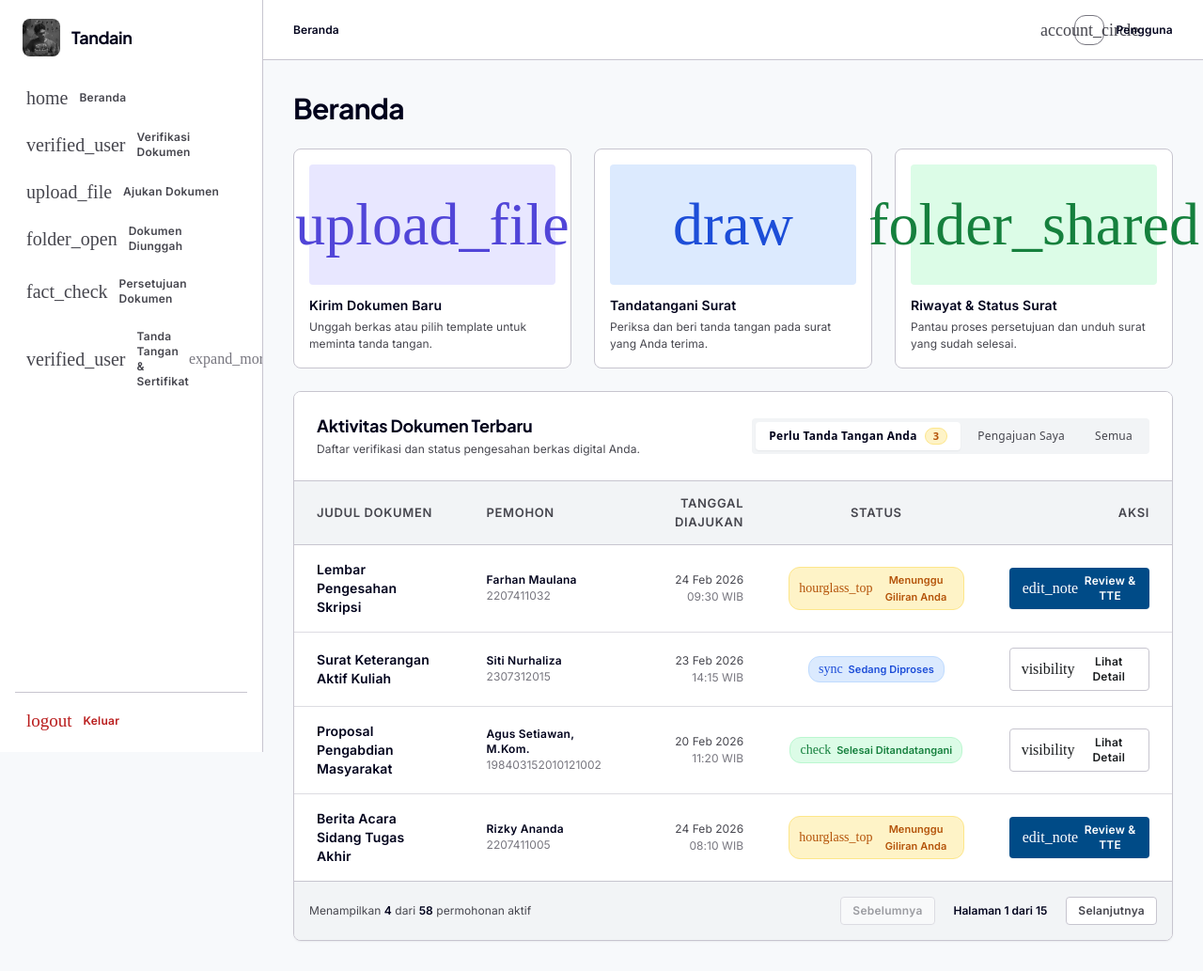
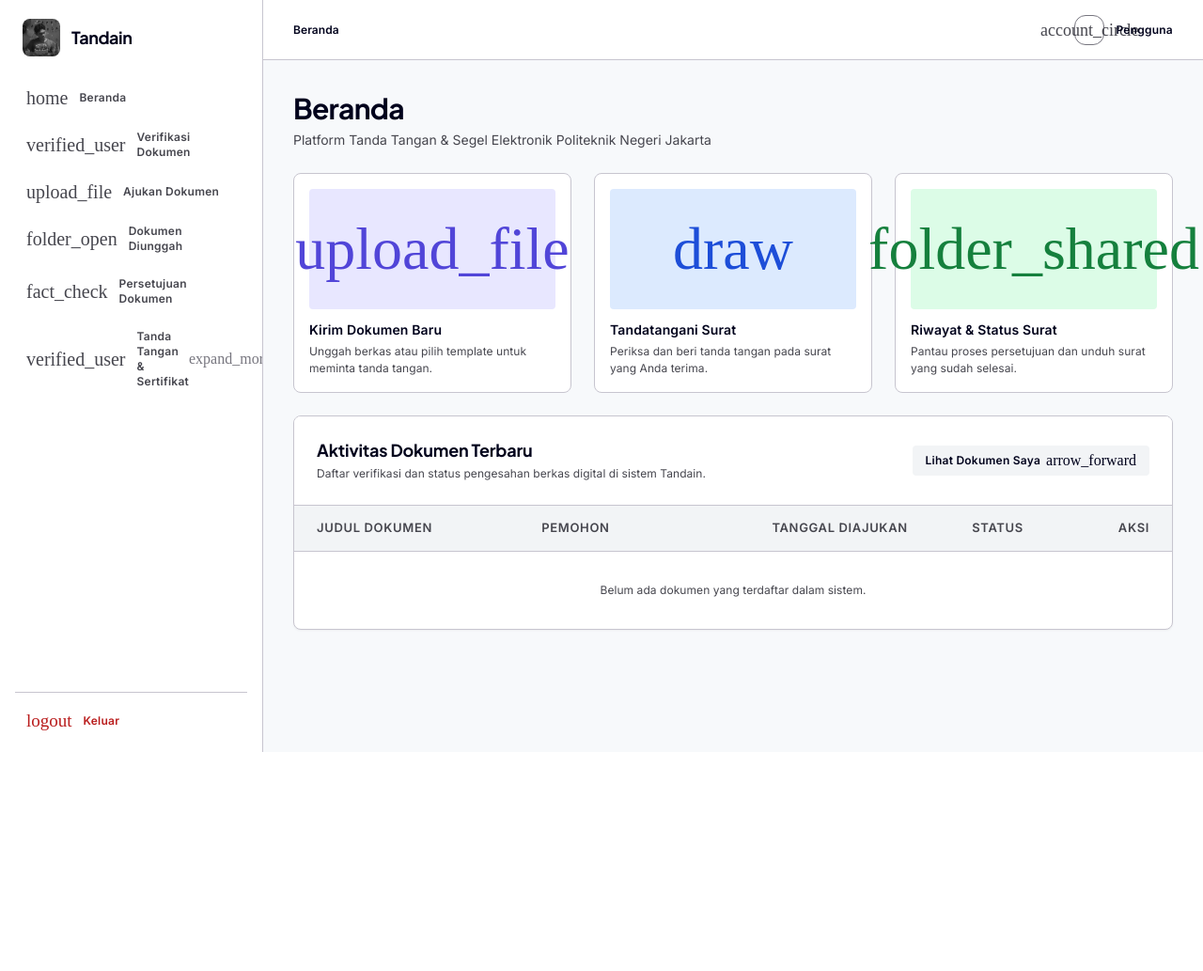
Before and after one commit to MarsXynexis/Tandain, a PHP site: the page made by views/dashboard/index.php in a window 1280 px wide. Shown: the whole page at 94% size. After the commit the page ends 800 px from the top, so only its background shows below. Run offline with PHP 8.4, Linux system fonts and the light colour scheme; the template is opened without the code that fills it, so the values that code supplies are empty; some libraries are stand-ins or nearby versions; some web fonts are replaced.

Commit message:
Feat: Refine Admin Dashboard

```diff
--- a/views/dashboard/index.php
+++ b/views/dashboard/index.php
@@ -1,14 +1,71 @@
 <?php require_once 'views/layouts/header.php'; ?>
 <?php require_once 'views/layouts/sidebar.php'; ?>
 <?php require_once 'views/layouts/navbar.php'; ?>
+
+<?php $isAdmin = !empty($data['is_admin']); ?>
 
   <main class="flex-1 p-8 w-full flex flex-col gap-6">
 
     <div class="flex flex-col md:flex-row md:items-center justify-between gap-4">
       <div>
         <h1 class="font-headline-lg text-headline-lg font-bold text-primary tracking-tight">Beranda</h1>
+        <p class="font-body-md text-body-md text-on-surface-variant mt-1">Platform Tanda Tangan &amp; Segel Elektronik Politeknik Negeri Jakarta</p>
       </div>
+
+      <?php if ($isAdmin): ?>
+        <div class="flex items-center gap-3">
+          <a href="/Tandain/triage" class="inline-flex items-center gap-2 px-4 py-2.5 rounded-lg border border-outline-variant text-primary font-label-md text-label-md font-semibold hover:bg-surface-container-low transition-colors">
+            <span class="material-symbols-outlined text-[18px]">move_to_inbox</span>
+            <span>Antrean Disposisi</span>
+          </a>
+
+          <a href="/Tandain/archive" class="inline-flex items-center gap-2 px-4 py-2.5 rounded-lg bg-[#004B87] text-white font-label-md text-label-md font-semibold hover:bg-[#003865] transition-all shadow-sm active:scale-[0.98]">
+            <span class="material-symbols-outlined text-[18px]">folder_open</span>
+            <span>Arsip Dokumen</span>
+          </a>
         </div>
+      <?php endif; ?>
+    </div>
+
+    <?php if ($isAdmin): ?>
+
+      <section class="grid grid-cols-1 sm:grid-cols-2 lg:grid-cols-4 gap-4">
+
+        <div class="flex items-center justify-between gap-4 rounded-lg border border-outline-variant bg-surface-container-lowest px-4 py-3">
+          <div>
+            <p class="font-label-sm text-label-sm uppercase tracking-wider text-on-surface-variant font-medium">Total Dokumen</p>
+            <p class="font-headline-lg text-xl font-bold text-primary mt-1"><?= htmlspecialchars((string)($data['doc_stats']['total_documents'] ?? 0), ENT_QUOTES, 'UTF-8'); ?></p>
+          </div>
+          <span class="material-symbols-outlined text-[22px] text-secondary" aria-hidden="true">folder_open</span>
+        </div>
+
+        <a class="flex items-center justify-between gap-4 rounded-lg border border-outline-variant bg-surface-container-lowest px-4 py-3 transition-colors hover:border-secondary" href="/Tandain/triage?status=pending">
+          <div>
+            <p class="font-label-sm text-label-sm uppercase tracking-wider text-on-surface-variant font-medium">Menunggu Disposisi</p>
+            <p class="font-headline-lg text-xl font-bold text-primary mt-1"><?= htmlspecialchars((string)($data['doc_stats']['total_pending_triage'] ?? 0), ENT_QUOTES, 'UTF-8'); ?></p>
+          </div>
+          <span class="material-symbols-outlined text-[22px] text-[#b45309]" aria-hidden="true">hourglass_top</span>
+        </a>
+
+        <div class="flex items-center justify-between gap-4 rounded-lg border border-outline-variant bg-surface-container-lowest px-4 py-3">
+          <div>
+            <p class="font-label-sm text-label-sm uppercase tracking-wider text-on-surface-variant font-medium">Sedang Diproses</p>
+            <p class="font-headline-lg text-xl font-bold text-primary mt-1"><?= htmlspecialchars((string)($data['doc_stats']['total_in_progress'] ?? 0), ENT_QUOTES, 'UTF-8'); ?></p>
+          </div>
+          <span class="material-symbols-outlined text-[22px] text-[#1d4ed8]" aria-hidden="true">sync</span>
+        </div>
+
+        <a class="flex items-center justify-between gap-4 rounded-lg border border-outline-variant bg-surface-container-lowest px-4 py-3 transition-colors hover:border-secondary" href="/Tandain/archive?status=COMPLETED">
+          <div>
+            <p class="font-label-sm text-label-sm uppercase tracking-wider text-on-surface-variant font-medium">Dokumen Selesai</p>
+            <p class="font-headline-lg text-xl font-bold text-primary mt-1"><?= htmlspecialchars((string)($data['doc_stats']['total_completed'] ?? 0), ENT_QUOTES, 'UTF-8'); ?></p>
+          </div>
+          <span class="material-symbols-outlined text-[22px] text-[#15803d]" aria-hidden="true">verified</span>
+        </a>
+
+      </section>
+
+    <?php else: ?>
 
       <section class="grid grid-cols-1 md:grid-cols-3 gap-6">
 
@@ -44,27 +101,21 @@
 
       </section>
 
+    <?php endif; ?>
+
     <section class="rounded-xl bg-surface-container-lowest border border-outline-variant shadow-sm overflow-hidden flex flex-col">
 
       <div class="p-6 border-b border-outline-variant flex flex-col sm:flex-row sm:items-center justify-between gap-4 bg-surface-container-lowest">
         <div class="flex flex-col gap-1">
           <h2 class="font-headline-sm text-headline-sm font-bold text-primary">Aktivitas Dokumen Terbaru</h2>
-          <p class="font-body-sm text-body-sm text-on-surface-variant">Daftar verifikasi dan status pengesahan berkas digital Anda.</p>
+          <p class="font-body-sm text-body-sm text-on-surface-variant">Daftar verifikasi dan status pengesahan berkas digital di sistem Tandain.</p>
         </div>
 
-        <div class="flex items-center gap-1 p-1 bg-surface-container-low rounded-lg">
-          <button class="flex items-center gap-2 px-3.5 py-1.5 rounded-lg bg-surface-container-lowest text-primary font-semibold shadow-sm text-label-md transition-all">
-            <span>Perlu Tanda Tangan Anda</span>
-            <span class="px-2 py-0.2 text-[11px] font-bold bg-[#fef3c7] text-[#b45309] border border-[#fde68a] rounded-full">3</span>
-          </button>
-
-          <button class="flex items-center gap-2 px-3.5 py-1.5 rounded-lg text-on-surface-variant hover:text-primary hover:bg-surface-container-lowest/60 font-medium text-label-md transition-colors">
-            <span>Pengajuan Saya</span>
-          </button>
-
-          <button class="flex items-center gap-2 px-3.5 py-1.5 rounded-lg text-on-surface-variant hover:text-primary hover:bg-surface-container-lowest/60 font-medium text-label-md transition-colors">
-            <span>Semua</span>
-          </button>
+        <div>
+          <a href="<?= $isAdmin ? '/Tandain/archive?status=all' : '/Tandain/document'; ?>" class="inline-flex items-center gap-1.5 px-3.5 py-2 rounded-lg bg-surface-container-low hover:bg-surface-container text-primary font-label-md text-label-md font-semibold transition-colors">
+            <span><?= $isAdmin ? 'Lihat Arsip Dokumen' : 'Lihat Dokumen Saya'; ?></span>
+            <span class="material-symbols-outlined text-[16px]">arrow_forward</span>
+          </a>
         </div>
       </div>
 
@@ -81,171 +132,100 @@
           </thead>
 
           <tbody class="divide-y divide-outline-variant/60 font-body-sm text-body-sm">
+            <?php if (empty($data['recent_documents'])): ?>
+              <tr>
+                <td colspan="5" class="py-8 text-center text-on-surface-variant">
+                  Belum ada dokumen yang terdaftar dalam sistem.
+                </td>
+              </tr>
+            <?php else: ?>
+              <?php foreach ($data['recent_documents'] as $doc): ?>
                 <tr class="hover:bg-surface-container-low/60 transition-colors group">
                   <td class="py-4 px-6">
-                <div class="flex items-center gap-3">
-                  <div>
-                    <a class="font-label-lg text-label-lg font-semibold text-primary hover:text-secondary transition-colors block" href="#">Lembar Pengesahan Skripsi</a>
+                    <div class="font-label-lg text-label-lg font-semibold text-primary">
+                      <?= htmlspecialchars($doc['title'], ENT_QUOTES, 'UTF-8'); ?>
                     </div>
+                    <?php if (!empty($doc['document_number'])): ?>
+                      <div class="font-code-tabular text-[12px] text-outline mt-0.5">
+                        <?= htmlspecialchars($doc['document_number'], ENT_QUOTES, 'UTF-8'); ?>
                       </div>
+                    <?php endif; ?>
                   </td>
 
                   <td class="py-4 px-6">
-                <div>
-                  <p class="font-label-md text-label-md font-semibold text-primary">Farhan Maulana</p>
-                  <p class="font-code-tabular text-[12px] text-outline">2207411032</p>
-                </div>
+                    <p class="font-label-md text-label-md font-semibold text-primary">
+                      <?= htmlspecialchars($doc['requester_name'], ENT_QUOTES, 'UTF-8'); ?>
+                    </p>
+                    <p class="font-code-tabular text-[12px] text-outline">
+                      <?= htmlspecialchars($doc['requester_nim'] ?? '', ENT_QUOTES, 'UTF-8'); ?>
+                    </p>
                   </td>
 
-              <td class="py-4 px-6 text-right font-code-tabular text-on-surface-variant">
-                <div>24 Feb 2026</div>
-                <div class="text-[12px] text-outline">09:30 WIB</div>
+                  <td class="py-4 px-6 text-right font-code-tabular text-on-surface-variant whitespace-nowrap">
+                    <div><?= date('d M Y', strtotime($doc['created_at'])); ?></div>
+                    <div class="text-[12px] text-outline"><?= date('H:i', strtotime($doc['created_at'])); ?> WIB</div>
                   </td>
 
-              <td class="py-4 px-6 text-center">
+                  <td class="py-4 px-6 text-center whitespace-nowrap">
+                    <?php if ($doc['status'] === 'COMPLETED'): ?>
+                      <span class="inline-flex items-center gap-1.5 px-2.5 py-1 rounded-full text-[11px] font-label-sm font-semibold bg-[#dcfce7] text-[#15803d] border border-[#bbf7d0]">
+                        <span class="material-symbols-outlined text-[14px]">check</span>
+                        <span>Dokumen Selesai</span>
+                      </span>
+                    <?php elseif ($doc['status'] === 'PENDING_TRIAGE'): ?>
                       <span class="inline-flex items-center gap-1.5 px-2.5 py-1 rounded-full text-[11px] font-label-sm font-semibold bg-[#fef3c7] text-[#b45309] border border-[#fde68a]">
                         <span class="material-symbols-outlined text-[14px]">hourglass_top</span>
-                  Menunggu Giliran Anda
+                        <span>Menunggu Disposisi</span>
                       </span>
+                    <?php elseif ($doc['status'] === 'IN_PROGRESS'): ?>
+                      <span class="inline-flex items-center gap-1.5 px-2.5 py-1 rounded-full text-[11px] font-label-sm font-semibold bg-[#dbeafe] text-[#1d4ed8] border border-[#bfdbfe]">
+                        <span class="material-symbols-outlined text-[14px]">sync</span>
+                        <span>Sedang Diproses</span>
+                      </span>
+                    <?php elseif ($doc['status'] === 'REJECTED'): ?>
+                      <span class="inline-flex items-center gap-1.5 px-2.5 py-1 rounded-full text-[11px] font-label-sm font-semibold bg-[#fee2e2] text-[#b91c1c] border border-[#fecaca]">
+                        <span class="material-symbols-outlined text-[14px]">close</span>
+                        <span>Ditolak</span>
+                      </span>
+                    <?php elseif ($doc['status'] === 'CANCELLED'): ?>
+                      <span class="inline-flex items-center gap-1.5 px-2.5 py-1 rounded-full text-[11px] font-label-sm font-semibold bg-surface-container text-on-surface-variant border border-outline-variant">
+                        <span class="material-symbols-outlined text-[14px]">block</span>
+                        <span>Dibatalkan</span>
+                      </span>
+                    <?php elseif ($doc['status'] === 'DRAFT'): ?>
+                      <span class="inline-flex items-center gap-1.5 px-2.5 py-1 rounded-full text-[11px] font-label-sm font-semibold bg-surface-container text-on-surface-variant border border-outline-variant">
+                        <span>Draf</span>
+                      </span>
+                    <?php else: ?>
+                      <span class="inline-flex items-center gap-1.5 px-2.5 py-1 rounded-full text-[11px] font-label-sm font-semibold bg-surface-container text-on-surface-variant border border-outline-variant">
+                        <span>Status Tidak Dikenal</span>
+                      </span>
+                    <?php endif; ?>
                   </td>
 
-              <td class="py-4 px-6 text-right">
-                <button class="inline-flex items-center gap-1.5 px-3.5 py-1.5 rounded-lg bg-[#004B87] text-on-primary font-label-md text-label-md font-semibold hover:opacity-90 transition-all shadow-sm active:scale-[0.98]">
-                  <span class="material-symbols-outlined text-[16px]">edit_note</span>
-                  <span>Review & TTE</span>
-                </button>
+                  <td class="py-4 px-6 text-right whitespace-nowrap">
+                    <?php if ($isAdmin && $doc['status'] === 'PENDING_TRIAGE'): ?>
+                      <a href="/Tandain/triage/review/<?= $doc['id']; ?>" class="inline-flex items-center gap-1.5 px-3.5 py-1.5 rounded-lg bg-[#004B87] text-white font-label-md text-label-md font-semibold hover:bg-[#003865] transition-all shadow-sm active:scale-[0.98]">
+                        <span class="material-symbols-outlined text-[16px]">assignment_turned_in</span>
+                        <span>Telaah &amp; Disposisi</span>
+                      </a>
+                    <?php elseif ($isAdmin): ?>
+                      <a href="/Tandain/triage/review/<?= $doc['id']; ?>" class="inline-flex items-center gap-1.5 px-3 py-1.5 rounded-lg border border-outline-variant font-label-md text-label-md text-on-surface hover:bg-surface-container-low transition-colors">
+                        <span class="material-symbols-outlined text-[16px]">visibility</span>
+                        <span>Lihat Rincian</span>
+                      </a>
+                    <?php else: ?>
+                      <a href="/Tandain/document" class="inline-flex items-center gap-1.5 px-3 py-1.5 rounded-lg border border-outline-variant font-label-md text-label-md text-on-surface hover:bg-surface-container-low transition-colors">
+                        <span class="material-symbols-outlined text-[16px]">visibility</span>
+                        <span>Lihat Dokumen</span>
+                      </a>
+                    <?php endif; ?>
                   </td>
                 </tr>
-
-            <tr class="hover:bg-surface-container-low/60 transition-colors group">
-              <td class="py-4 px-6">
-                <div class="flex items-center gap-3">
-                  <div>
-                    <a class="font-label-lg text-label-lg font-semibold text-primary hover:text-secondary transition-colors block" href="#">Surat Keterangan Aktif Kuliah</a>
-                  </div>
-                </div>
-              </td>
-
-              <td class="py-4 px-6">
-                <div>
-                  <p class="font-label-md text-label-md font-semibold text-primary">Siti Nurhaliza</p>
-                  <p class="font-code-tabular text-[12px] text-outline">2307312015</p>
-                </div>
-              </td>
-
-              <td class="py-4 px-6 text-right font-code-tabular text-on-surface-variant">
-                <div>23 Feb 2026</div>
-                <div class="text-[12px] text-outline">14:15 WIB</div>
-              </td>
-
-              <td class="py-4 px-6 text-center">
-                <span class="inline-flex items-center gap-1.5 px-2.5 py-1 rounded-full text-[11px] font-label-sm font-semibold bg-[#dbeafe] text-[#1d4ed8] border border-[#bfdbfe]">
-                  <span class="material-symbols-outlined text-[14px]">sync</span>
-                  Sedang Diproses
-                </span>
-              </td>
-
-              <td class="py-4 px-6 text-right">
-                <button class="inline-flex items-center gap-1.5 px-3 py-1.5 rounded-lg border border-outline-variant font-label-md text-label-md text-on-surface hover:bg-surface-container-low transition-colors">
-                  <span class="material-symbols-outlined text-[16px]">visibility</span>
-                  <span>Lihat Detail</span>
-                </button>
-              </td>
-            </tr>
-
-            <tr class="hover:bg-surface-container-low/60 transition-colors group">
-              <td class="py-4 px-6">
-                <div class="flex items-center gap-3">
-                  <div>
-                    <a class="font-label-lg text-label-lg font-semibold text-primary hover:text-secondary transition-colors block" href="#">Proposal Pengabdian Masyarakat</a>
-                  </div>
-                </div>
-              </td>
-
-              <td class="py-4 px-6">
-                <div>
-                  <p class="font-label-md text-label-md font-semibold text-primary">Agus Setiawan, M.Kom.</p>
-                  <p class="font-code-tabular text-[12px] text-outline">198403152010121002</p>
-                </div>
-              </td>
-
-              <td class="py-4 px-6 text-right font-code-tabular text-on-surface-variant">
-                <div>20 Feb 2026</div>
-                <div class="text-[12px] text-outline">11:20 WIB</div>
-              </td>
-
-              <td class="py-4 px-6 text-center">
-                <span class="inline-flex items-center gap-1.5 px-2.5 py-1 rounded-full text-[11px] font-label-sm font-semibold bg-[#dcfce7] text-[#15803d] border border-[#bbf7d0]">
-                  <span class="material-symbols-outlined text-[14px]">check</span>
-                  Selesai Ditandatangani
-                </span>
-              </td>
-
-              <td class="py-4 px-6 text-right">
-                <div class="inline-flex items-center gap-1.5">
-                  <button class="inline-flex items-center gap-1.5 px-3 py-1.5 rounded-lg border border-outline-variant font-label-md text-label-md text-on-surface hover:bg-surface-container-low transition-colors">
-                    <span class="material-symbols-outlined text-[16px]">visibility</span>
-                    <span>Lihat Detail</span>
-                  </button>
-                </div>
-              </td>
-            </tr>
-
-            <tr class="hover:bg-surface-container-low/60 transition-colors group">
-              <td class="py-4 px-6">
-                <div class="flex items-center gap-3">
-                  <div>
-                    <a class="font-label-lg text-label-lg font-semibold text-primary hover:text-secondary transition-colors block" href="#">Berita Acara Sidang Tugas Akhir</a>
-                  </div>
-                </div>
-              </td>
-
-              <td class="py-4 px-6">
-                <div>
-                  <p class="font-label-md text-label-md font-semibold text-primary">Rizky Ananda</p>
-                  <p class="font-code-tabular text-[12px] text-outline">2207411005</p>
-                </div>
-              </td>
-
-              <td class="py-4 px-6 text-right font-code-tabular text-on-surface-variant">
-                <div>24 Feb 2026</div>
-                <div class="text-[12px] text-outline">08:10 WIB</div>
-              </td>
-
-              <td class="py-4 px-6 text-center">
-                <span class="inline-flex items-center gap-1.5 px-2.5 py-1 rounded-full text-[11px] font-label-sm font-semibold bg-[#fef3c7] text-[#b45309] border border-[#fde68a]">
-                  <span class="material-symbols-outlined text-[14px]">hourglass_top</span>
-                  Menunggu Giliran Anda
-                </span>
-              </td>
-
-              <td class="py-4 px-6 text-right">
-                <button class="inline-flex items-center gap-1.5 px-3.5 py-1.5 rounded-lg bg-[#004B87] text-on-primary font-label-md text-label-md font-semibold hover:opacity-90 transition-all shadow-sm active:scale-[0.98]">
-                  <span class="material-symbols-outlined text-[16px]">edit_note</span>
-                  <span>Review & TTE</span>
-                </button>
-              </td>
-            </tr>
+              <?php endforeach; ?>
+            <?php endif; ?>
           </tbody>
         </table>
-      </div>
-
-      <div class="p-4 bg-surface-container-low border-t border-outline-variant flex items-center justify-between">
-        <span class="font-body-sm text-body-sm text-on-surface-variant">
-          Menampilkan <strong class="text-primary font-semibold">4</strong> dari <strong class="text-primary font-semibold">58</strong> permohonan aktif
-        </span>
-
-        <div class="flex items-center gap-2">
-          <button class="px-3 py-1.5 rounded-lg border border-outline-variant bg-surface-container-lowest text-on-surface-variant font-label-md text-label-md hover:text-primary transition-colors disabled:opacity-50" disabled>
-            Sebelumnya
-          </button>
-
-          <span class="px-3 py-1 font-code-tabular text-[12px] font-semibold text-primary">Halaman 1 dari 15</span>
-
-          <button class="px-3 py-1.5 rounded-lg border border-outline-variant bg-surface-container-lowest text-on-surface-variant font-label-md text-label-md hover:text-primary transition-colors">
-            Selanjutnya
-          </button>
-        </div>
       </div>
 
     </section>
```
Also changed, not shown: controllers/DashboardController.php (+18 -0 lines). Lines whose indentation alone changed are shown as unchanged.
